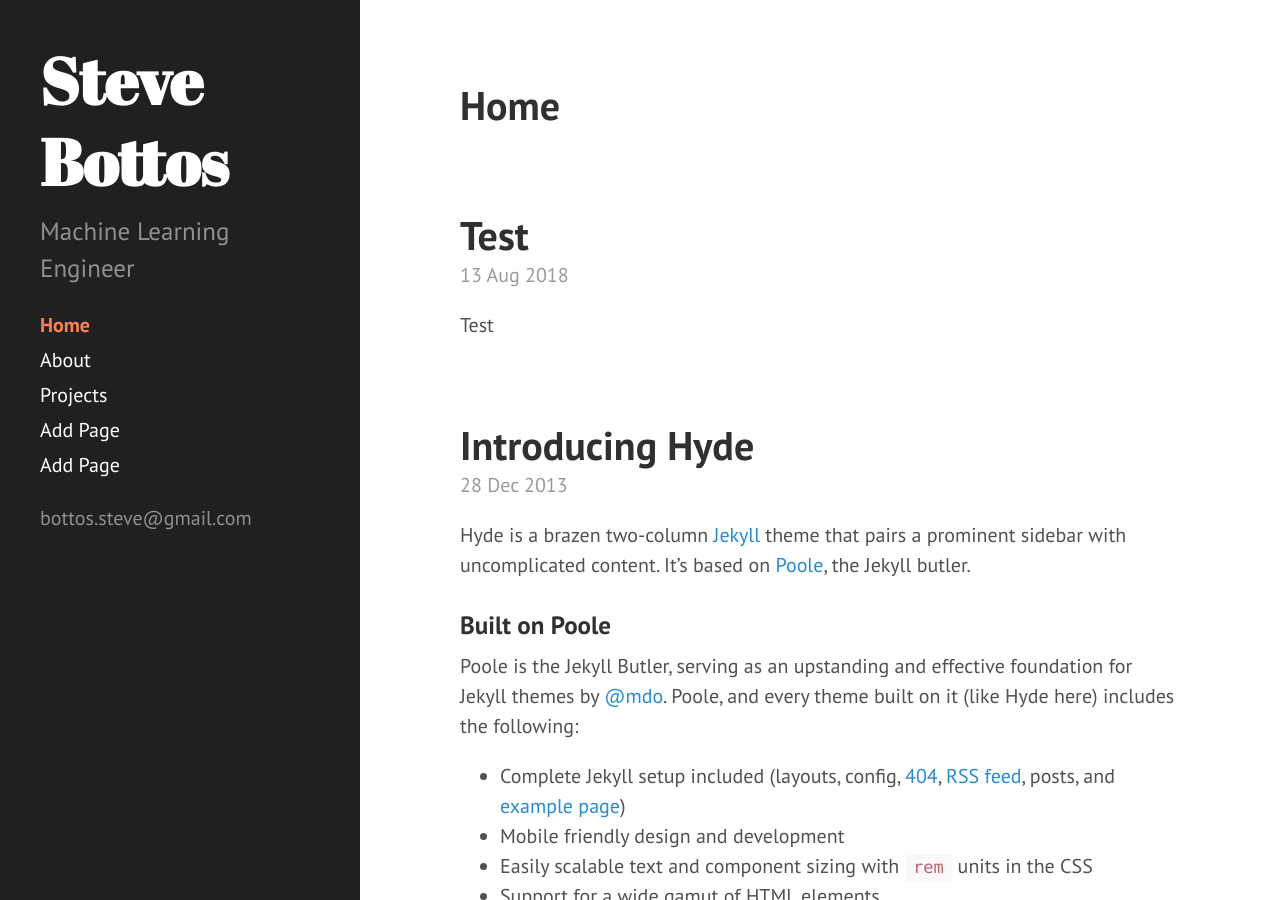
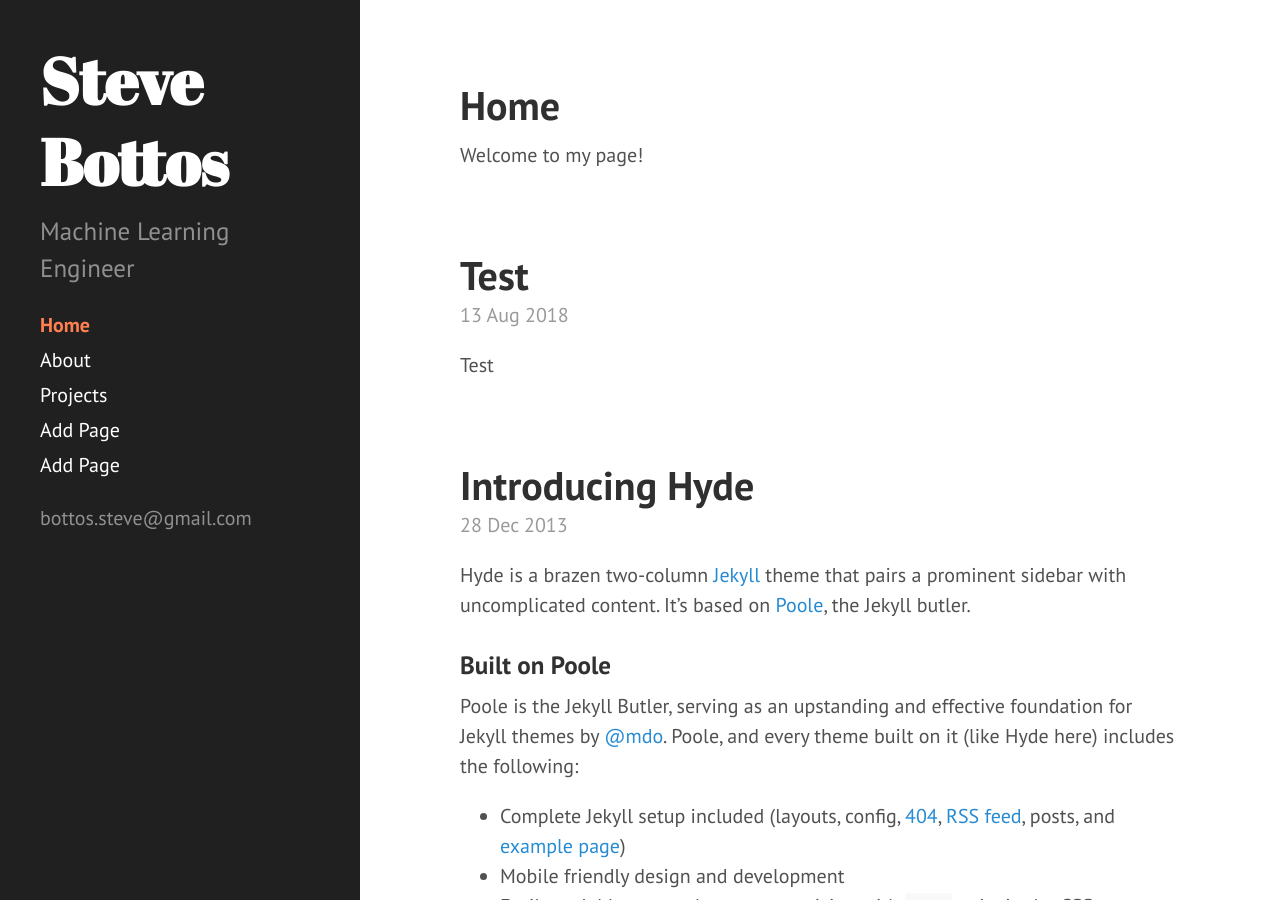
Before and after one commit to stevebottos/stevebottos.github.io, a Jekyll site: the page built from index.html, in a window 1280 px wide and 900 px high. Built offline with Jekyll 4.4.1, drawn with Linux system fonts in a browser that asks for light colours; the list of posts is cut into pages by our own code.

Commit message:
Update default.html

```diff
--- a/_layouts/default.html
+++ b/_layouts/default.html
@@ -10,6 +10,7 @@
     <div class="content container">
       <div class="page">
         <h1 class="page-title">Home</h1>
+        <p>Welcome to my page!</p>
       </div>
       {{ content }}
     </div>
```
